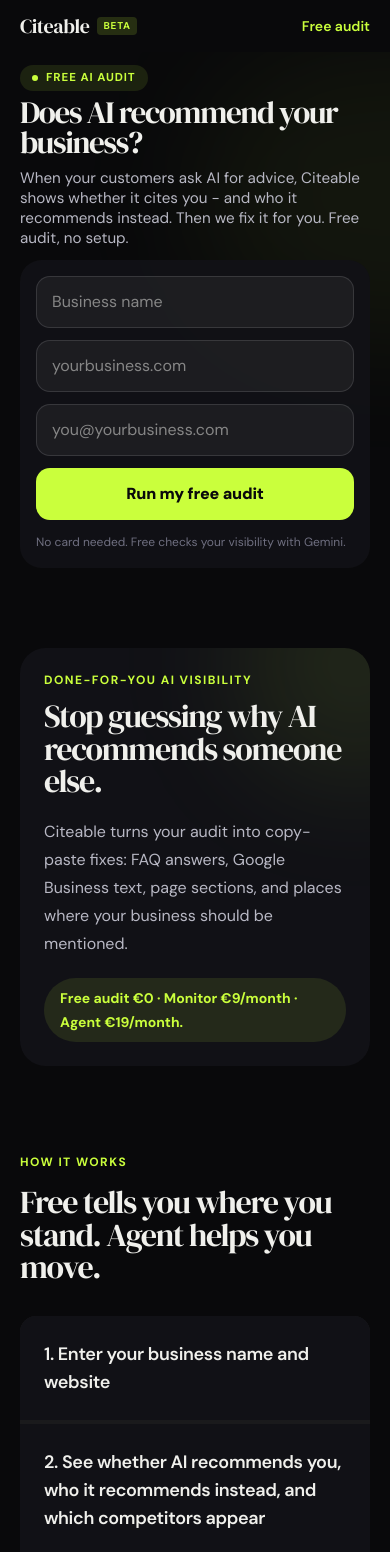
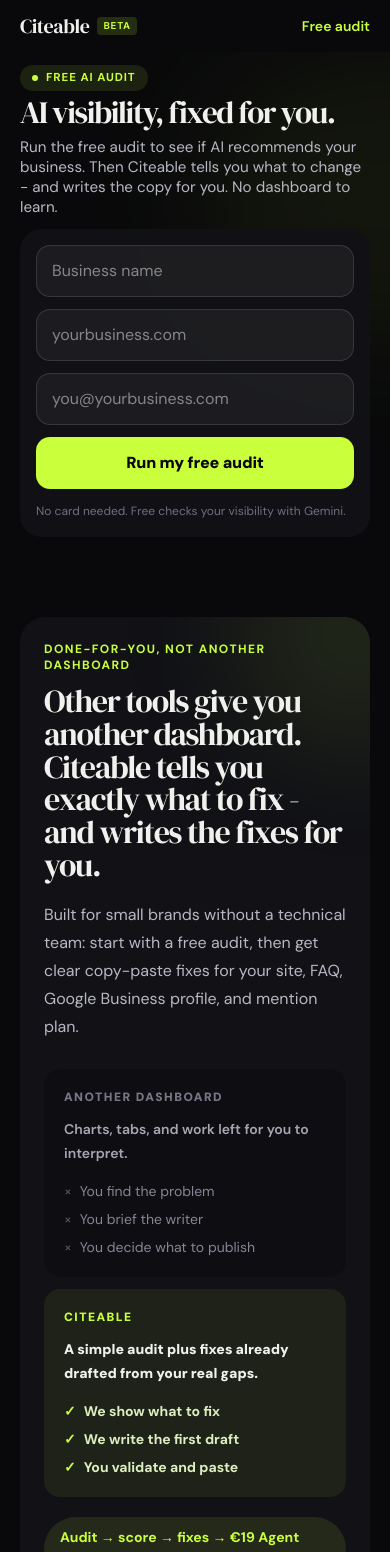
Before and after one commit to charleskremer-hub/Citeable, a Next.js app: page / in a window 390 px wide. Shown: the top 1552 px of the page. Built offline with nearby package versions, Linux system fonts and the light colour scheme.

Commit message:
Sharpen done-for-you landing angle

```diff
--- a/src/app/HomeClient.tsx
+++ b/src/app/HomeClient.tsx
@@ -157,7 +157,7 @@
         <section className="mx-auto max-w-5xl px-5 py-8 sm:px-6 sm:py-10">
           <div className="relative overflow-hidden rounded-[1.6rem] border border-white/[0.08] bg-[#111116] p-6 shadow-2xl shadow-black/20 sm:p-8">
             <div className="pointer-events-none absolute -right-24 -top-24 h-56 w-56 rounded-full bg-[#CAFF3C]/10 blur-3xl" />
-            <div className="relative max-w-3xl">
+            <div className="relative max-w-4xl">
               <p className="mb-3 text-xs font-bold uppercase tracking-[0.12em] text-[#CAFF3C]">{copy.positioningEyebrow}</p>
               <h2 className="text-[clamp(2rem,5vw,3.15rem)] leading-[1.02] tracking-[-0.04em] text-[#F0F0EC]" style={{ fontFamily: "var(--font-display)" }}>
                 {copy.positioningTitle}
@@ -165,6 +165,33 @@
               <p className="mt-5 max-w-2xl text-base leading-7 text-[#B8B8C4] sm:text-lg">
                 {copy.positioningBody}
               </p>
+              <div className="mt-7 grid gap-3 md:grid-cols-[0.92fr_1.08fr]">
+                <div className="rounded-2xl border border-white/[0.08] bg-black/20 p-5">
+                  <p className="m-0 text-xs font-black uppercase tracking-[0.12em] text-[#777786]">{copy.dashboardCardTitle}</p>
+                  <p className="mt-3 text-sm font-semibold leading-6 text-[#A7A7B4]">{copy.dashboardCardBody}</p>
+                  <ul className="m-0 mt-4 flex list-none flex-col gap-2 p-0 text-sm text-[#858594]">
+                    {copy.dashboardCardItems.map((item) => (
+                      <li key={item} className="flex gap-2">
+                        <span className="text-[#5A5A66]">×</span>
+                        {item}
+                      </li>
+                    ))}
+                  </ul>
+                </div>
+
+                <div className="rounded-2xl border border-[#CAFF3C]/25 bg-[#CAFF3C]/[0.07] p-5 shadow-2xl shadow-[#CAFF3C]/5">
+                  <p className="m-0 text-xs font-black uppercase tracking-[0.12em] text-[#CAFF3C]">{copy.citeableCardTitle}</p>
+                  <p className="mt-3 text-sm font-black leading-6 text-[#F0F0EC]">{copy.citeableCardBody}</p>
+                  <ul className="m-0 mt-4 flex list-none flex-col gap-2 p-0 text-sm font-bold text-[#DDEFC0]">
+                    {copy.citeableCardItems.map((item) => (
+                      <li key={item} className="flex gap-2">
+                        <span className="text-[#CAFF3C]">✓</span>
+                        {item}
+                      </li>
+                    ))}
+                  </ul>
+                </div>
+              </div>
               <p className="mt-5 inline-flex rounded-full border border-[#CAFF3C]/25 bg-[#CAFF3C]/10 px-4 py-2 text-sm font-bold leading-6 text-[#CAFF3C]">
                 {copy.positioningPrice}
               </p>
--- a/src/lib/i18n.ts
+++ b/src/lib/i18n.ts
@@ -36,8 +36,8 @@
   en: {
     navAudit: "Free audit",
     heroEyebrow: "FREE AI AUDIT",
-    heroTitle: "Does AI recommend your business?",
-    heroSubtitle: "When your customers ask AI for advice, Citeable shows whether it cites you - and who it recommends instead. Then we fix it for you. Free audit, no setup.",
+    heroTitle: "AI visibility, fixed for you.",
+    heroSubtitle: "Run the free audit to see if AI recommends your business. Then Citeable tells you what to change - and writes the copy for you. No dashboard to learn.",
     formTitle: "Run your free audit",
     formSubtitle: "Brand, website, inbox. That's it.",
     freeBadge: "Free",
@@ -52,10 +52,16 @@
     submitCta: "Run my free audit",
     error: "Something went wrong. Please try again.",
     formFootnote: "No card needed. Free checks your visibility with Gemini.",
-    positioningEyebrow: "Done-for-you AI visibility",
-    positioningTitle: "Stop guessing why AI recommends someone else.",
-    positioningBody: "Citeable turns your audit into copy-paste fixes: FAQ answers, Google Business text, page sections, and places where your business should be mentioned.",
-    positioningPrice: "Free audit €0 · Monitor €9/month · Agent €19/month.",
+    positioningEyebrow: "Done-for-you, not another dashboard",
+    positioningTitle: "Other tools give you another dashboard. Citeable tells you exactly what to fix - and writes the fixes for you.",
+    positioningBody: "Built for small brands without a technical team: start with a free audit, then get clear copy-paste fixes for your site, FAQ, Google Business profile, and mention plan.",
+    positioningPrice: "Audit → score → fixes → €19 Agent checkout.",
+    dashboardCardTitle: "Another dashboard",
+    dashboardCardBody: "Charts, tabs, and work left for you to interpret.",
+    dashboardCardItems: ["You find the problem", "You brief the writer", "You decide what to publish"],
+    citeableCardTitle: "Citeable",
+    citeableCardBody: "A simple audit plus fixes already drafted from your real gaps.",
+    citeableCardItems: ["We show what to fix", "We write the first draft", "You validate and paste"],
     howEyebrow: "How it works",
     howTitle: "Free tells you where you stand. Agent helps you move.",
     howSteps: ["1. Enter your business name and website", "2. See whether AI recommends you, who it recommends instead, and which competitors appear", "3. Let Agent turn the gaps into copy-paste fixes every week"],
@@ -123,8 +129,8 @@
   fr: {
     navAudit: "Audit gratuit",
     heroEyebrow: "AUDIT IA GRATUIT",
-    heroTitle: "L'IA recommande-t-elle ton entreprise ?",
-    heroSubtitle: "Quand tes clients demandent conseil a l'IA, Citeable te montre si elle te cite - et qui elle recommande a ta place. Puis on corrige pour toi. Audit gratuit, sans installation.",
+    heroTitle: "Ta visibilité IA, corrigée pour toi.",
+    heroSubtitle: "Lance l'audit gratuit pour voir si l'IA recommande ton entreprise. Ensuite Citeable te dit quoi changer - et écrit la copie pour toi. Pas de dashboard à apprendre.",
     formTitle: "Lance ton audit gratuit",
     formSubtitle: "Nom, site, email. C'est tout.",
     freeBadge: "Gratuit",
@@ -139,10 +145,16 @@
     submitCta: "Lancer mon audit gratuit",
     error: "Un problème est survenu. Réessaie dans un instant.",
     formFootnote: "Pas besoin de carte. Gratuit vérifie ta visibilité avec Gemini.",
-    positioningEyebrow: "Visibilité IA clé en main",
-    positioningTitle: "Arrête de deviner pourquoi l'IA recommande quelqu'un d'autre.",
-    positioningBody: "Citeable transforme ton audit en correctifs prêts à coller : réponses FAQ, texte Google Business, sections de page, et endroits où ton entreprise doit être mentionnée.",
-    positioningPrice: "Free 0 € · Monitor 9 €/mois · Agent 19 €/mois.",
+    positioningEyebrow: "Done-for-you, pas un dashboard de plus",
+    positioningTitle: "Les autres outils te donnent un enieme dashboard. Citeable te dit quoi corriger - et ecrit les correctifs pour toi.",
+    positioningBody: "Pensé pour les petites marques sans équipe technique : tu pars d'un audit gratuit, puis tu reçois des correctifs prêts à coller pour ton site, ta FAQ, ta fiche Google Business et ton plan de mentions.",
+    positioningPrice: "Audit → score → correctifs → checkout Agent 19 €.",
+    dashboardCardTitle: "Encore un dashboard",
+    dashboardCardBody: "Des graphes, des onglets, et du travail à interpréter toi-même.",
+    dashboardCardItems: ["Tu trouves le problème", "Tu briefes le rédacteur", "Tu décides quoi publier"],
+    citeableCardTitle: "Citeable",
+    citeableCardBody: "Un audit simple et des correctifs déjà rédigés à partir de tes vrais écarts.",
+    citeableCardItems: ["On montre quoi corriger", "On écrit le premier jet", "Tu valides et tu colles"],
     howEyebrow: "Comment ça marche",
     howTitle: "Free te dit où tu en es. Agent t'aide à avancer.",
     howSteps: ["1. Indique ton entreprise et ton site", "2. Vois si l'IA te recommande, qui elle recommande à ta place, et quels concurrents ressortent", "3. Laisse Agent transformer les écarts en correctifs prêts à coller chaque semaine"],
```
Also changed, not shown: 1 other file (tests, documents, lock files or other folders).
